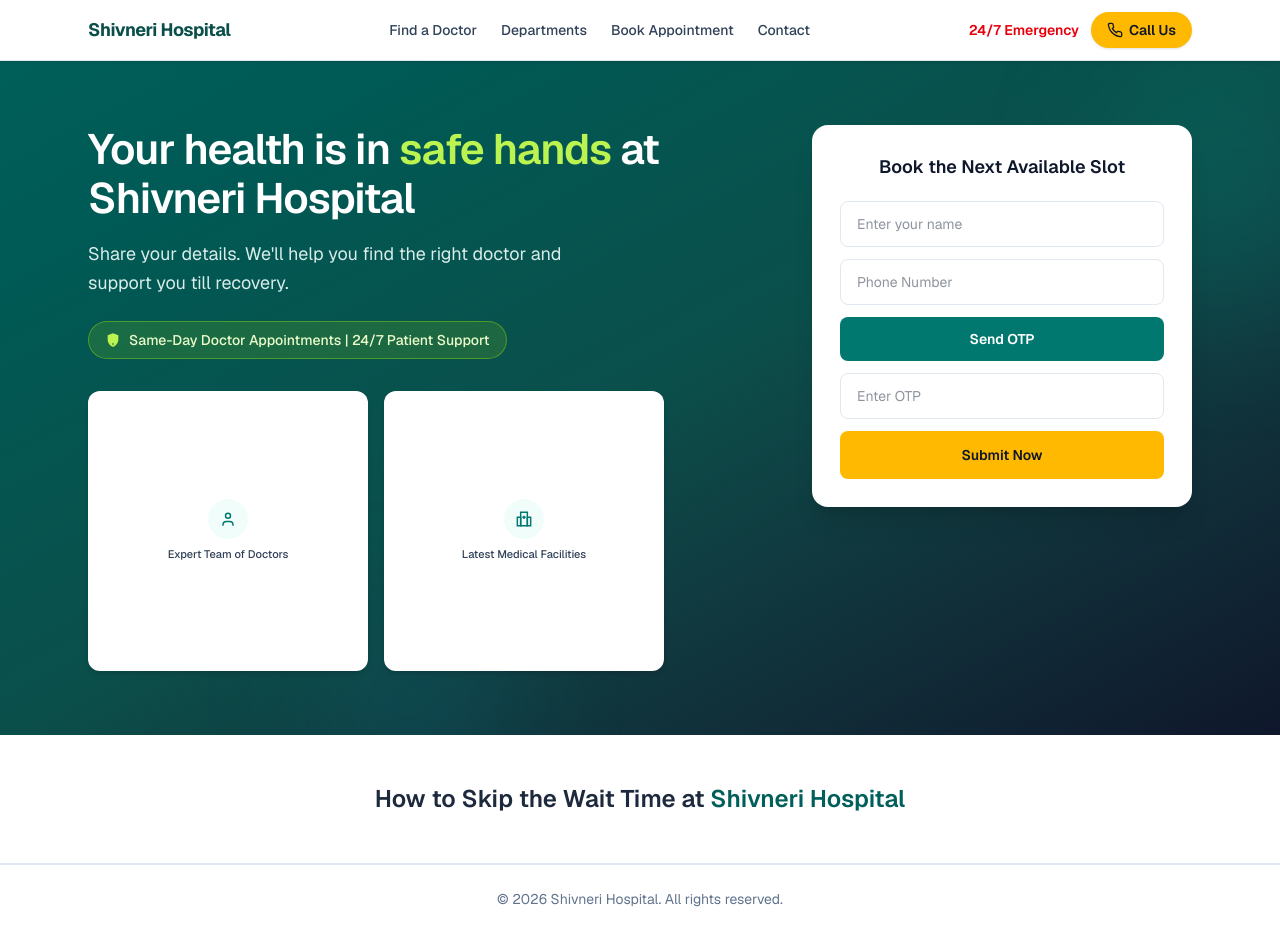
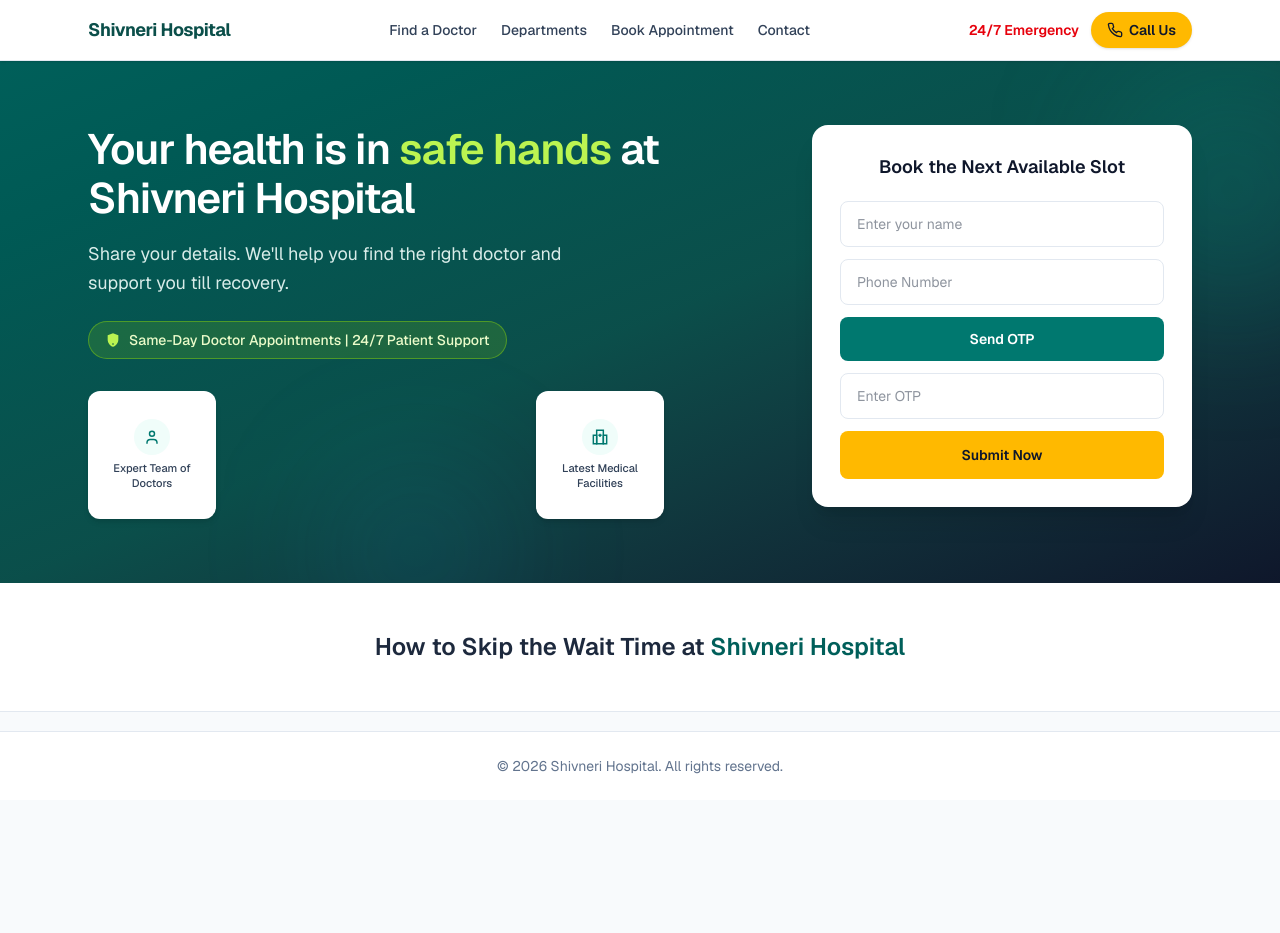
Before and after one commit to rp98nt/shivnerihospital, a Next.js app: page / in a window 1280 px wide. After the commit the page ends 800 px from the top, so only its background shows below. Built offline with nearby package versions, Linux system fonts and the light colour scheme.

Commit message:
fix(home): use compact fixed-size square feature cards

```diff
--- a/components/home-hero.tsx
+++ b/components/home-hero.tsx
@@ -38,7 +38,7 @@ export function HomeHero() {
                 Same-Day Doctor Appointments | 24/7 Patient Support
               </div>
 
-              <div className="mt-6 grid w-full max-w-xl grid-cols-2 gap-3 sm:mt-8 sm:gap-4">
+              <div className="mt-6 flex w-full max-w-xl justify-between gap-3 sm:mt-8 sm:gap-4">
                 <FeatureCard
                   icon={<DoctorIcon />}
                   label="Expert Team of Doctors"
@@ -121,11 +121,11 @@ function FeatureCard({
   label: string;
 }) {
   return (
-    <div className="flex aspect-square w-full min-w-0 flex-col items-center justify-center rounded-xl bg-white px-2 text-center shadow-md sm:px-3">
-      <div className="flex h-9 w-9 shrink-0 items-center justify-center rounded-full bg-teal-50 text-teal-700 sm:h-10 sm:w-10">
+    <div className="flex size-28 shrink-0 flex-col items-center justify-center rounded-xl bg-white px-2 text-center shadow-md sm:size-32">
+      <div className="flex h-8 w-8 shrink-0 items-center justify-center rounded-full bg-teal-50 text-teal-700 sm:h-9 sm:w-9">
         {icon}
       </div>
-      <p className="mt-2 max-w-[8.5rem] text-[10px] font-medium leading-snug text-slate-700 sm:text-[11px]">
+      <p className="mt-1.5 px-1 text-[10px] font-medium leading-snug text-slate-700 sm:text-[11px]">
         {label}
       </p>
     </div>
```
